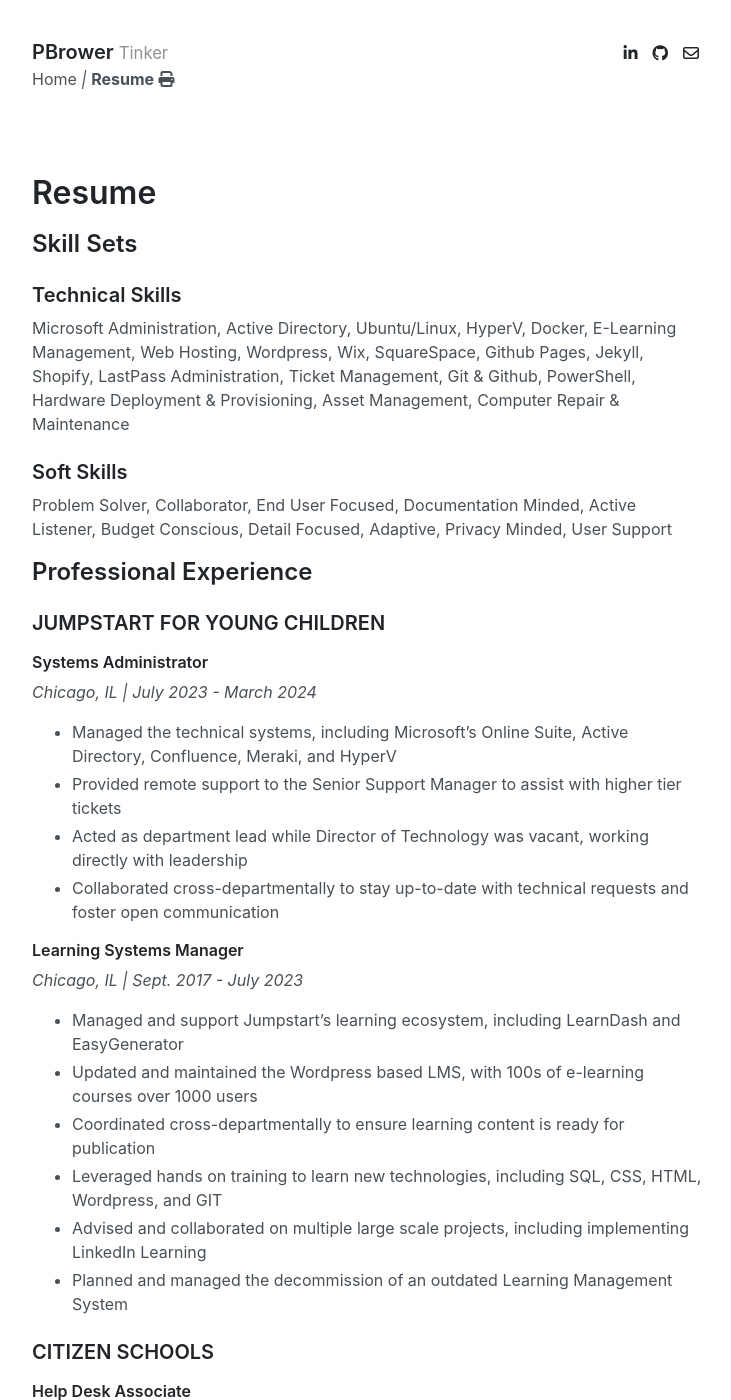
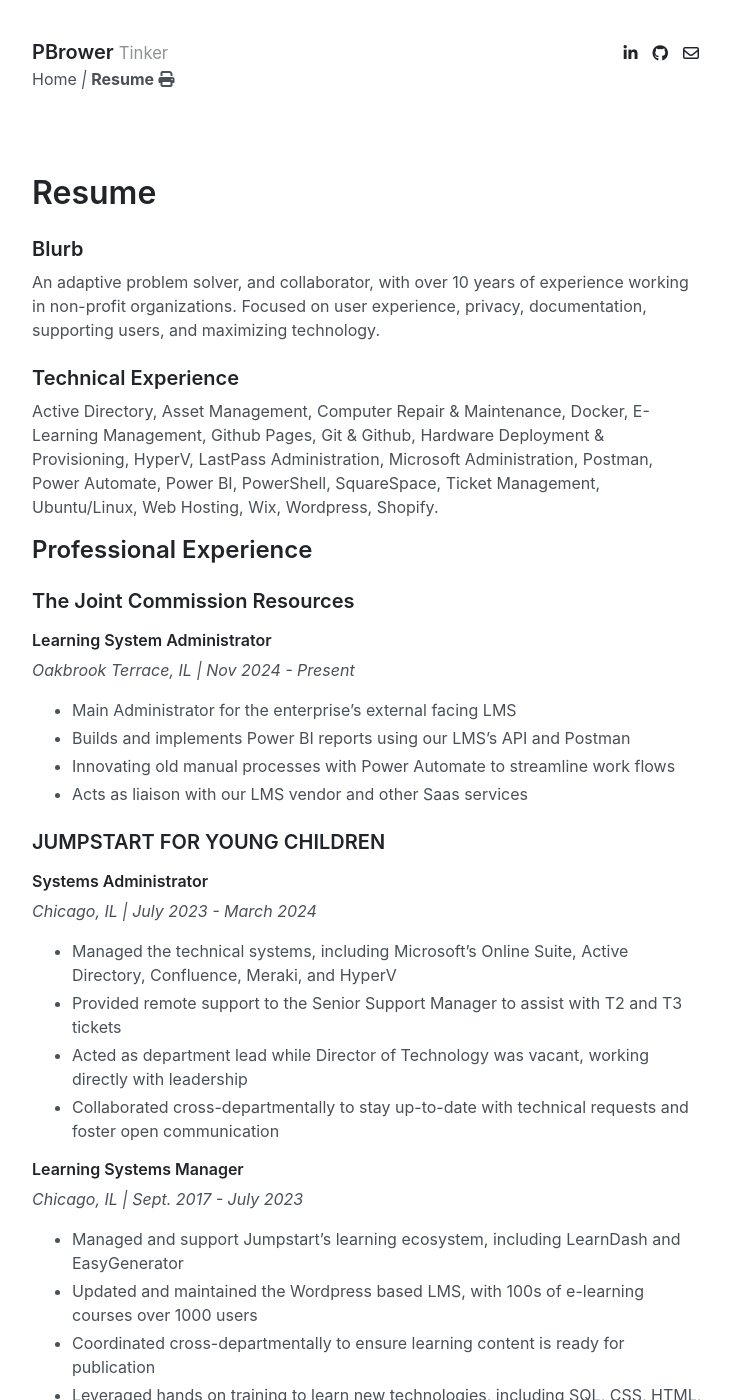
Before and after one commit to P-Brower/homepage, a Jekyll site: the page built from resume.md, in a window 1280 px wide and 1400 px high. Shown: the whole window, without its empty margins (272-1003 px from the left). Built offline with Jekyll 4.4.1, drawn with Linux system fonts in a browser that asks for light colours; nearby versions of some CDN libraries; some of the changed text lies outside the part shown.

Commit message:
first of many edits

```diff
--- a/resume.md
+++ b/resume.md
@@ -3,23 +3,34 @@
 title: Resume
 ---
 
-## Skill Sets
-### Technical Skills
+### Blurb
 
-Microsoft Administration, Active Directory, Ubuntu/Linux, HyperV, Docker,  E-Learning Management, Web Hosting, Wordpress, Wix, SquareSpace, Github Pages, Jekyll, Shopify, LastPass Administration, Ticket Management, Git & Github, PowerShell, Hardware Deployment & Provisioning, Asset Management, Computer Repair & Maintenance
+An adaptive problem solver, and collaborator, with over 10 years of experience working in non-profit organizations. Focused on user experience, privacy, documentation, supporting users, and maximizing technology.
 
-### Soft Skills
+### Technical Experience
 
-Problem Solver, Collaborator, End User Focused, Documentation Minded, Active Listener, Budget Conscious, Detail Focused, Adaptive, Privacy Minded, User Support
+Active Directory, Asset Management, Computer Repair & Maintenance, Docker, E-Learning Management, Github Pages, Git & Github, Hardware Deployment & Provisioning, HyperV, LastPass Administration, Microsoft Administration, Postman, Power Automate, Power BI, PowerShell, SquareSpace, Ticket Management, Ubuntu/Linux, Web Hosting, Wix, Wordpress, Shopify.
 
 ## Professional Experience
+
+### The Joint Commission Resources
+#### Learning System Administrator
+
+*Oakbrook Terrace, IL  \| Nov 2024 - Present*
+
+  * Main Administrator for the enterprise's external facing LMS
+  * Builds and implements Power BI reports using our LMS's API and Postman
+  * Innovating old manual processes with Power Automate to streamline work flows
+  * Acts as liaison with our LMS vendor and other Saas services
+
+
 ### JUMPSTART FOR YOUNG CHILDREN
 #### Systems Administrator
 
 *Chicago, IL  \| July 2023 - March 2024*
 
  * Managed the technical systems, including Microsoft's Online Suite, Active Directory, Confluence, Meraki, and HyperV
- * Provided remote support to the Senior Support Manager to assist with higher tier tickets
+ * Provided remote support to the Senior Support Manager to assist with T2 and T3 tickets
  * Acted as department lead while Director of Technology was vacant, working directly with leadership
  * Collaborated cross-departmentally to stay up-to-date with technical requests and foster open communication
 
@@ -33,7 +44,6 @@
  * Coordinated cross-departmentally to ensure learning content is ready for publication
  * Leveraged hands on training to learn new technologies, including SQL, CSS, HTML, Wordpress, and GIT
  * Advised and collaborated on multiple large scale projects, including implementing LinkedIn Learning
- * Planned and managed the decommission of an outdated Learning Management System
 
 ### CITIZEN SCHOOLS
 #### Help Desk Associate
@@ -46,35 +56,22 @@
  * Managed and maintained a fleet of over 300 laptops with tools like Group Policy, Team Viewer, and Sophos
 
 ### CITY YEAR BOSTON
-#### Senior Americorps Member - Service Leader at the Civic Engagement Team
+#### Americorps Member
 
-*Boston, MA  \| July 2015 - June 2016*
+*Boston, MA  \| Aug 2014 - June 2016*
 
  * Collaborated on a small team of 6 Service leaders to plan and execute over 30 service events
  * Engaged City Year Boston’s corporate sponsors in physical service projects to support students across Boston
  * Monitored data entry of volunteer experience surveys to measure the effectiveness of service projects
 
-#### Americorps Member
-
-*Boston, MA  \| Aug. 2014- June 2015*
-
- * Managed a cohort of 23 students in the 6th grade at the McCormack Middle School in Dorchester, MA
- * Led teams of 10-12 volunteers on 4 physical service projects across Boston with the Civic Engagement Team
-
 ### SPORTECH
 #### Data Center Operator
 
-*Mt. Laurel, NJ  \| July 2013-June 2014*
+*Mt. Laurel, NJ  \| June 2011-June 2014*
 
  * Maintained daily racing data input into a Linux based betting system
  * Collaborated on a small night-shift team of 6 to execute daily system related maintenance.
-
-#### Technical Support
-
-*Oceanport , NJ \| June 2011-July 2013*
-
- * Supported a diverse group of clients with different levels of technical and industry  knowledge
- * Provided technical and hardware support for various types of computer betting machines
+ * Supported a diverse group of clients with different levels of technical and industry knowledge
 
 ## Education
 ### ROWAN UNIVERSITY
```
